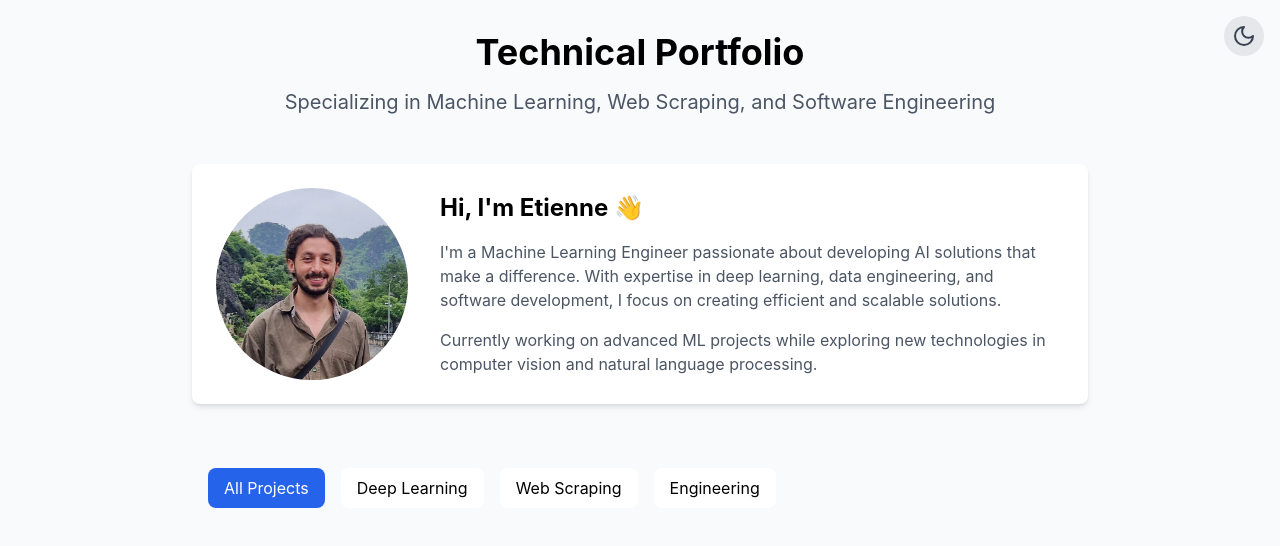
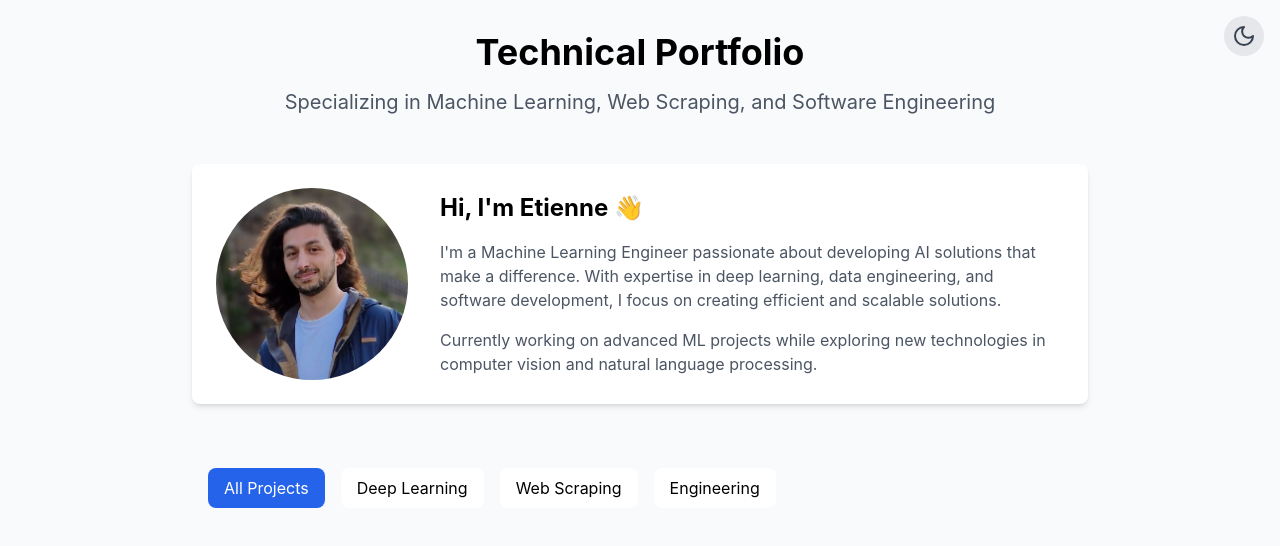
Before and after one commit to etiennegalea/etiennegalea.github.io, a React (Create React App) app: page / in a window 1280 px wide. Shown: the top 546 px of the page. Built offline with nearby package versions, Linux system fonts and the light colour scheme.

Commit message:
Updated pic

```diff
--- a/src/App.js
+++ b/src/App.js
@@ -148,7 +148,7 @@ const Portfolio = () => {
             <div className="flex flex-col md:flex-row items-center gap-8">
               <div className="w-48 h-48 rounded-full overflow-hidden">
                 <img
-                  src="/profile-pic.jpg"
+                  src="/profile-pic.png"
                   alt="Profile"
                   className="w-full h-full object-cover"
                 />
```
Also changed, not shown: public/profile-pic.png (added).
